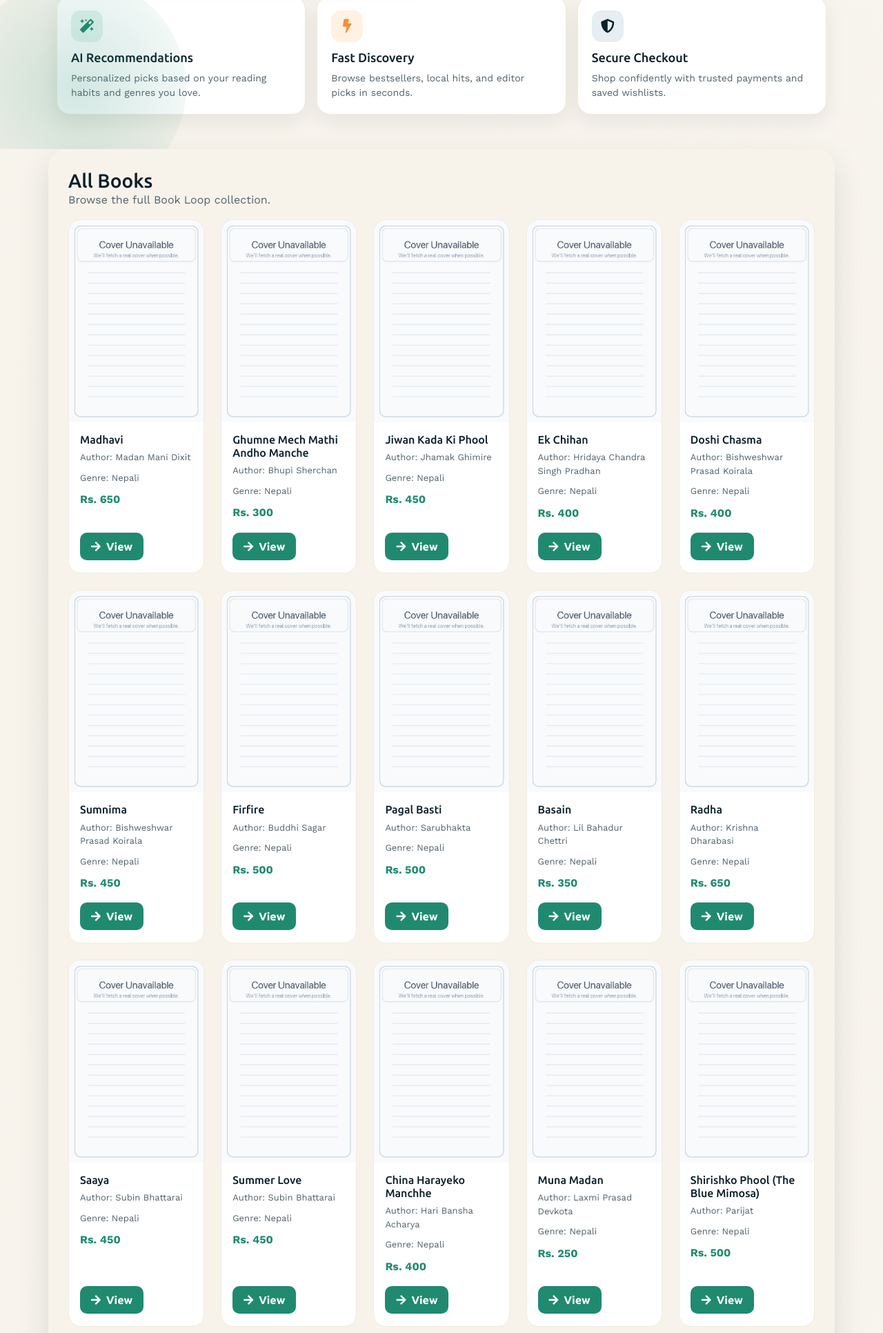
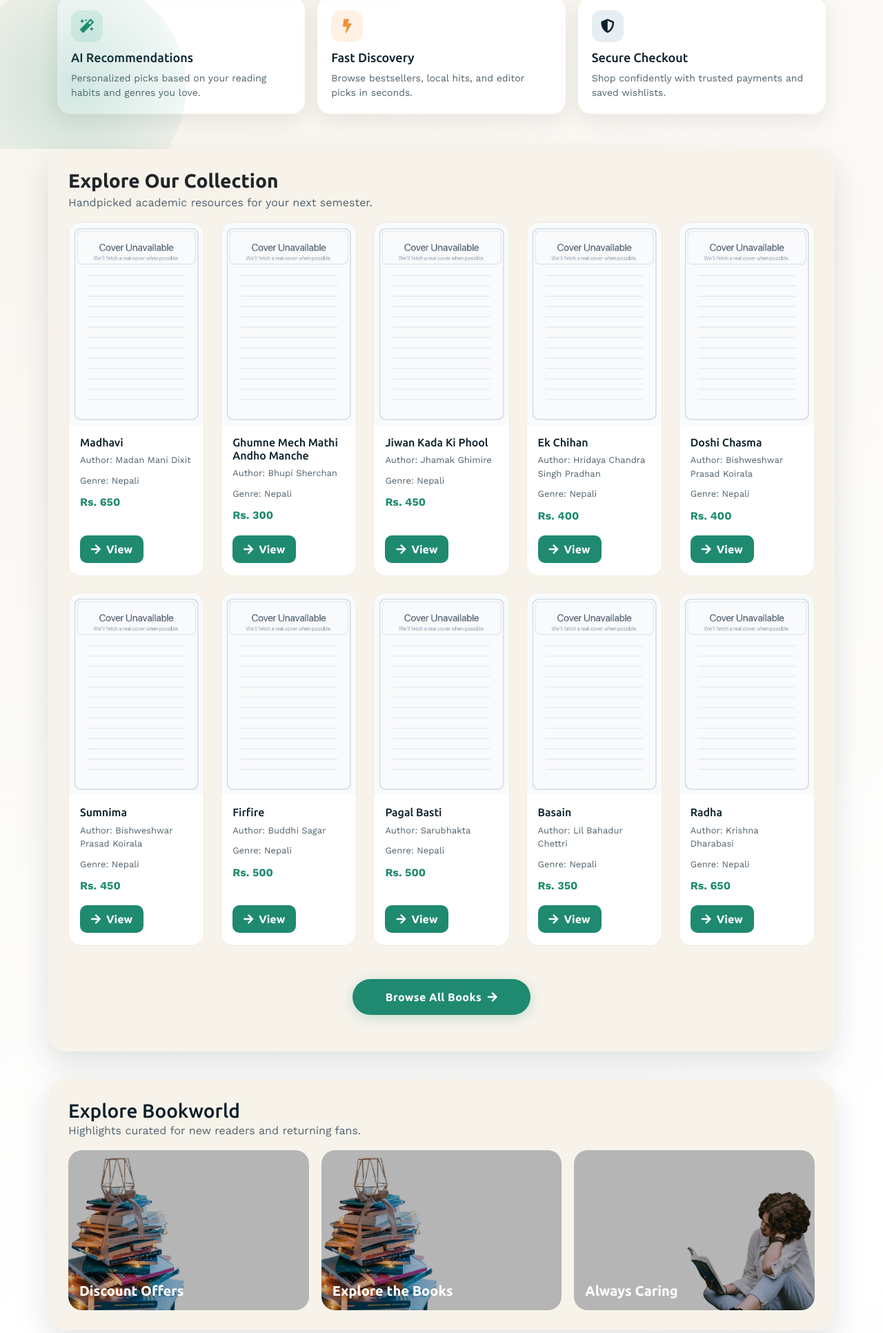
Before and after one commit to Samik0007/BookLoop, a Django app: page / in a window 1280 px wide. Shown: the part 656-2588 px from the top of the page at 69% size. Run offline with Django 3.2, Linux system fonts and the light colour scheme; data comes from the database, SQL or seed files in the repository; parts of the project's set-up code (start-up, migrations or seed data) failed here and were passed over; some libraries are stand-ins or nearby versions.

Commit message:
Homepage: show 10 featured books with Browse All Books CTA

```diff
--- a/books/views.py
+++ b/books/views.py
@@ -177,8 +177,9 @@ def index_page(request):
     cartItems = 0
     recommended_books = []
     all_books = (
-        Product.objects.filter(listing_type="sell", listing_status="approved")
-        .order_by("-id")
+        Product.objects.select_related("seller")
+        .filter(listing_type="sell", listing_status="approved")
+        .order_by("-id")[:10]
     )
     featured_books = (
         Product.objects.filter(listing_type="sell", listing_status="approved")
--- a/templates/index.html
+++ b/templates/index.html
@@ -279,6 +279,26 @@ h1, h2, h3 {
     border-radius: 10px;
 }
 
+.btn-browse-more {
+    display: inline-block;
+    background-color: #1f8a70;
+    color: #fff;
+    font-weight: 600;
+    font-size: 1rem;
+    padding: 14px 48px;
+    border-radius: 50px;
+    text-decoration: none;
+    letter-spacing: 0.4px;
+    box-shadow: 0 4px 18px rgba(31,138,112,0.22);
+    transition: background-color 0.22s ease, box-shadow 0.22s ease, transform 0.15s ease;
+}
+.btn-browse-more:hover {
+    background-color: #166a56;
+    box-shadow: 0 6px 24px rgba(31,138,112,0.32);
+    transform: translateY(-2px);
+    color: #fff;
+}
+
 .gallery {
     display: grid;
     grid-template-columns: repeat(auto-fit, minmax(240px, 1fr));
@@ -438,8 +458,8 @@ h1, h2, h3 {
 <section class="container panel">
     <div class="section-title">
         <div>
-            <h2>All Books</h2>
-            <p>Browse the full Book Loop collection.</p>
+            <h2 class="fw-bold text-dark mb-1">Explore Our Collection</h2>
+            <p>Handpicked academic resources for your next semester.</p>
         </div>
     </div>
     <div class="row row-cols-2 row-cols-md-4 row-cols-lg-5 g-4 justify-content-start">
@@ -465,6 +485,11 @@ h1, h2, h3 {
         {% empty %}
         <p style="color: var(--muted);">No books available right now.</p>
         {% endfor %}
+    </div>
+    <div class="text-center mt-5 mb-4">
+        <a href="{% url 'store' %}" class="btn-browse-more">
+            Browse All Books &nbsp;<i class="fas fa-arrow-right"></i>
+        </a>
     </div>
 </section>
 
```
